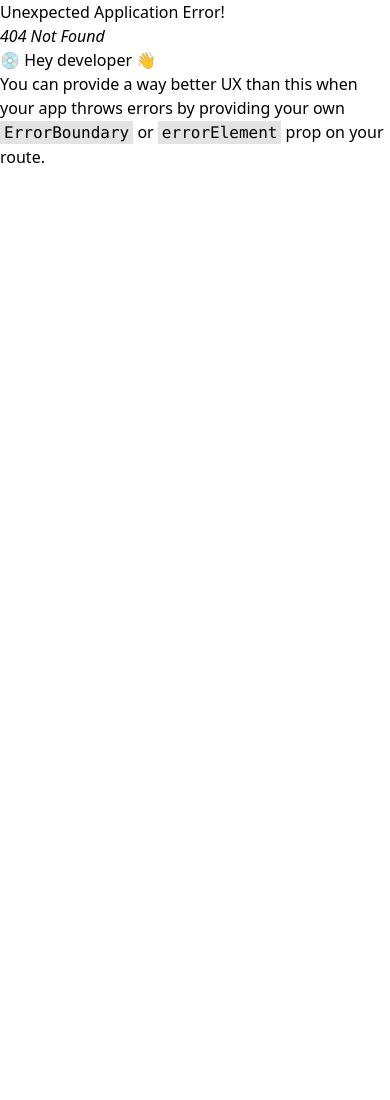
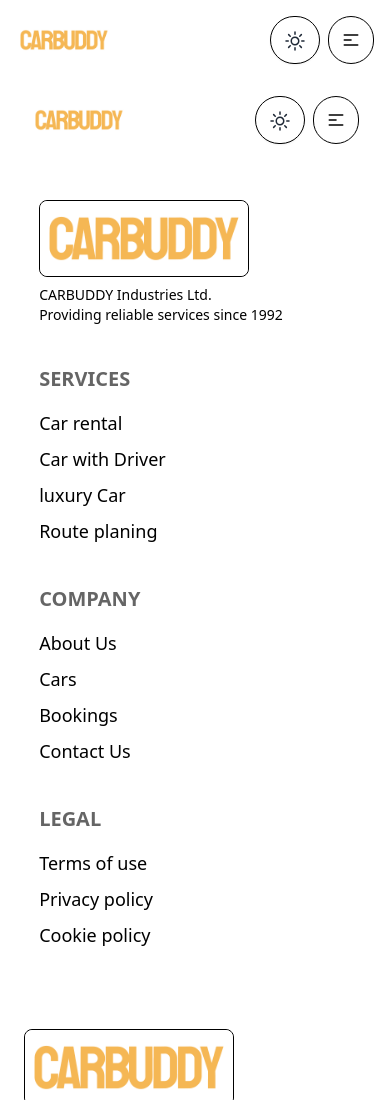
Before and after one commit to jabirstain3/carbuddy, a React (Vite) app: page /cars in a window 390 px wide. Before the commit this address had no page. Shown: the top 1100 px of the page. Before the commit the page ends 844 px from the top, so only its background shows below. Built offline with nearby package versions, Linux system fonts and the light colour scheme.

Commit message:
added responsive hero section

```diff
--- a/index.html
+++ b/index.html
@@ -6,7 +6,7 @@
     <meta name="viewport" content="width=device-width, initial-scale=1.0" />
     <title>CarBuddy</title>
   </head>
-  <body class="bg-base dark:bg-based text-based dark:text-base">
+  <body class="bg-basel dark:bg-based text-based dark:text-basel">
     <div id="root"></div>
     <script type="module" src="/src/main.tsx"></script>
   </body>
--- a/src/components/layout/home/FeaturedCarLayout.tsx
+++ b/src/components/layout/home/FeaturedCarLayout.tsx
@@ -1,3 +1,4 @@
+import Button from "../../shearedComponent/button";
 import CarCard from "../../ui/CarCard";
 import IntroText from "../../ui/section/IntroText";
 
@@ -8,13 +9,13 @@
     return (
         <div className="w-full mx-auto px-2 py-10 lg:py-20">
             <IntroText sectionHeader={sectionHeader} sectionText={sectionText} />
-            <div className="my-5 md:my-8 xl:my-10 flex flex-wrap justify-center gap-4 md:gap-6 xl:gap-8">
+            <div className="my-8 xl:my-10 flex flex-wrap justify-center gap-4 md:gap-6 xl:gap-8">
                 {
                     fcars.map((car) => <CarCard key={car}/>)
                 }
             </div>
             <div className=" w-fit mx-auto mt-8 lg:mt-12">
-                <button className="border btn  mx-auto rounded-full py- px-8 text-xl font-bold bg-scnd">Learn More...</button>
+                <Button btnText="More Option..." link="/cars" />
             </div>
         </div>
     );
--- a/src/components/layout/home/HomeLayout.tsx
+++ b/src/components/layout/home/HomeLayout.tsx
@@ -1,10 +1,25 @@
+import Button from "../../shearedComponent/button";
 import FeaturedCarLayout from "./FeaturedCarLayout";
 
 
 const HomeLayout = () => {
     return (
         <section className=" mx-auto">
+            {/* hero section */}
+            <div className="relative flex items-center h-[calc(100vh-80px)] justify-center  bg-gray-100">
+                <img src="../../../../src/assets/images/man-parked-side-road.jpg" alt="" className="object-cover w-full h-full  max-h-screen contrast-[.9] brightness-[.4] "/>
+
+                <div className=" absolute w-11/12 xl:w-10/12 mx-auto max-w-4xl items-center ">
+                    <h1 className="my-4 text-6xl sm:text-8xl"><span className="text-scnd">Rent A Car</span><br/><span className="text-basel">And Enjoy Your Trip</span></h1>
+                    <div className="px-2 mt-10">
+                        <Button btnText="Book Now" link="cars" />
+                    </div>
+                </div>
+            </div>
+
             <FeaturedCarLayout />
+
+
         </section>
     );
 };
--- /dev/null
+++ b/src/components/shearedComponent/Button.tsx
@@ -0,0 +1,20 @@
+import { useNavigate } from "react-router";
+
+interface ButtonProps {
+    btnText: string;
+    link: string;
+}
+
+const Button: React.FC<ButtonProps> = ({btnText, link}) => {
+    const navigate = useNavigate();
+
+    const handleClick = () => {
+        navigate(link);
+    };
+
+    return (
+        <button className="border btn  mx-auto rounded-full py- px-8 text-xl font-bold bg-scnd" onClick={handleClick}>{btnText}</button>
+    );
+};
+
+export default Button;
--- a/src/components/ui/CarCard.tsx
+++ b/src/components/ui/CarCard.tsx
@@ -46,7 +46,7 @@
                 </div>
 
                 <div className=" mt-5 px-1 card-action flex justify-between align-center items-center">
-                    <p className=" max-w-fit h-fit text-2xl font-semibold text-scnd">${price}<span className="text-lg text-based dark:text-base">/day</span></p>
+                    <p className=" max-w-fit h-fit text-2xl font-semibold text-scnd">${price}<span className="text-lg text-based dark:text-basel">/day</span></p>
                     <button className="btn border-none rounded-full px-6 text-lg bg-scnd">Details</button>
                 </div>
             </div>
--- a/src/components/ui/Footer.tsx
+++ b/src/components/ui/Footer.tsx
@@ -10,7 +10,7 @@
                 <p>CARBUDDY Industries Ltd.<br />Providing reliable services since 1992</p>
             </aside>
 
-            <nav className="text-based dark:text-base font-medium text-lg">
+            <nav className="text-based dark:text-basel font-medium text-lg">
                 <h6 className="footer-title font-semibold text-xl">Services</h6>
 
                 <a className="link link-hover hover:text-scnd active:text-scnd" href="#">Car rental</a>
@@ -19,7 +19,7 @@
                 <a className="link link-hover hover:text-scnd active:text-scnd" href="#">Route planing</a>
             </nav>
 
-            <nav className="text-based dark:text-base font-medium text-lg">
+            <nav className="text-based dark:text-basel font-medium text-lg">
                 <h6 className="footer-title font-semibold text-xl">Company</h6>
 
                 <a className="link link-hover hover:text-scnd active:text-scnd" href="/aboutus">About Us</a>
@@ -28,7 +28,7 @@
                 <a className="link link-hover hover:text-scnd active:text-scnd" href="#">Contact Us</a>
             </nav>
 
-            <nav className="text-based dark:text-base font-medium text-lg">
+            <nav className="text-based dark:text-basel font-medium text-lg">
                 <h6 className="footer-title font-semibold text-xl">Legal</h6>
 
                 <a className="link link-hover hover:text-scnd active:text-scnd" href="#">Terms of use</a>
--- a/src/components/ui/Navbar.tsx
+++ b/src/components/ui/Navbar.tsx
@@ -17,17 +17,17 @@
                 <img src="../../src/assets/logo/carbuddyDark.png" alt="CarBuddy logo" className="w-24 hidden dark:inline" />
             </div>
             <div className="navbar-center hidden lg:flex">
-                <ul className="menu menu-horizontal px-1 text-based dark:text-base font-medium text-lg">
+                <ul className="menu menu-horizontal px-1 text-based dark:text-basel font-medium text-lg">
                     {manu}
                 </ul>
             </div>
             <div className="navbar-end">
-                <ul className="menu menu-horizontal gap-2 items-center text-based dark:text-base font-medium text-lg">
+                <ul className="menu menu-horizontal gap-2 items-center text-based dark:text-basel font-medium text-lg">
                     <li className="hidden md:inline border rounded-lg"><a className="hover:bg-scnd">Log In</a></li>
                     <li ><ThemeProvider/></li>
                 </ul>
                 <details className="dropdown dropdown-end">
-                    <summary tabIndex={0} role="button" className="btn btn-ghost lg:hidden p-3 bg-base dark:bg-based border rounded-full border-based dark:border-base hover:bg-scnd dark:hover:bg-scnd">
+                    <summary tabIndex={0} role="button" className="btn btn-ghost lg:hidden p-3 bg-basel dark:bg-based border rounded-full border-based dark:border-basel hover:bg-scnd dark:hover:bg-scnd">
                         <svg xmlns="http://www.w3.org/2000/svg" className="h-5 w-5" fill="none" viewBox="0 0 24 24" stroke="currentColor">
                             <path strokeLinecap="round" strokeLinejoin="round" strokeWidth="2" d="M4 6h16M4 12h8m-8 6h16" />
                         </svg>
--- a/src/routes/routes.tsx
+++ b/src/routes/routes.tsx
@@ -21,7 +21,7 @@
                 element: <App />,
             },
             {
-                path: "about",
+                path: "Cars",
                 element: <App />,
             },
         ],
--- a/src/theme/Theme.tsx
+++ b/src/theme/Theme.tsx
@@ -69,7 +69,7 @@
 
     return (
         <div className="dropdown dropdown-bottom dropdown-end p-0 rounded-full">
-            <div tabIndex={0} role='button' className="btn p-3 bg-base dark:bg-based border rounded-full border-based dark:border-base hover:bg-scnd dark:hover:bg-scnd">
+            <div tabIndex={0} role='button' className="btn p-3 bg-basel dark:bg-baseld border rounded-full border-based dark:border-base hover:bg-scnd dark:hover:bg-scnd">
                 <svg xmlns="http://www.w3.org/2000/svg" fill="none" viewBox="0 0 24 24" stroke-width="1.5" stroke="currentColor" className="size-6 hidden  dark:inline  text-base">
                     <path stroke-linecap="round" stroke-linejoin="round" d="M21.752 15.002A9.72 9.72 0 0 1 18 15.75c-5.385 0-9.75-4.365-9.75-9.75 0-1.33.266-2.597.748-3.752A9.753 9.753 0 0 0 3 11.25C3 16.635 7.365 21 12.75 21a9.753 9.753 0 0 0 9.002-5.998Z" />
                 </svg>
--- a/tailwind.config.js
+++ b/tailwind.config.js
@@ -9,7 +9,7 @@
     extend: {},
     colors: {
       'scnd':"#f5b754",
-      'base':"#ffffff",
+      'basel':"#ffffff",
       'acn':"#5555553f",
       'based':"#000000",
     },
```
Also changed, not shown: 1 other file (tests, documents, lock files or other folders).
